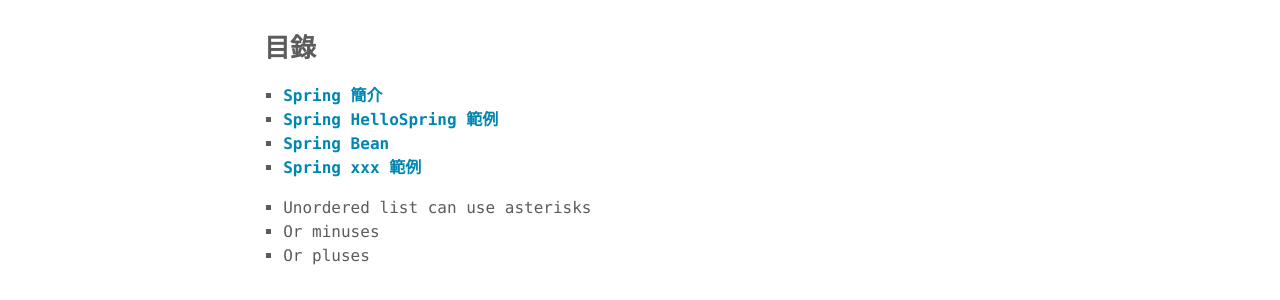
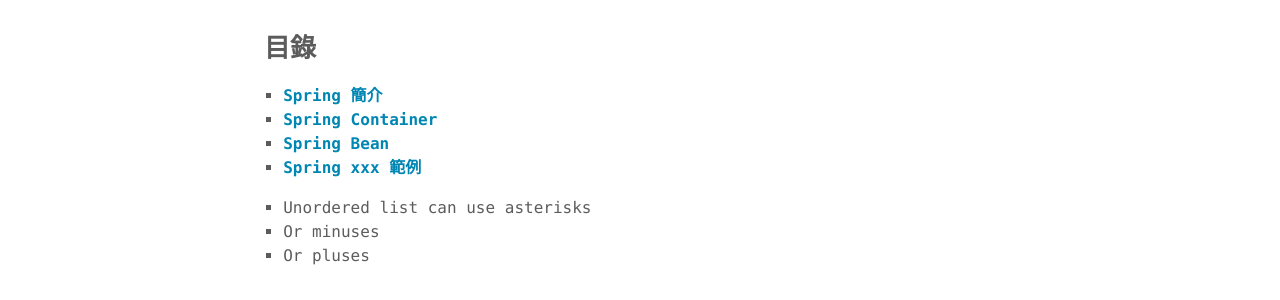
Before and after one commit to securenai/securenai.github.io, a Jekyll site: the page built from spring/spring.md, in a window 1280 px wide. Shown: the part 514-814 px from the top of the page. Built offline with Jekyll 4.4.1, drawn with Linux system fonts in a browser that asks for light colours.

Commit message:
Update spring.md

```diff
--- a/spring/spring.md
+++ b/spring/spring.md
@@ -19,7 +19,7 @@
 ## 目錄
 
 1. [**Spring 簡介**](/spring/spring_page1)
-2. [**Spring HelloSpring 範例**](/spring/spring_page2)
+2. [**Spring Container**](/spring/spring_page2)
 3. [**Spring Bean**](/spring/spring_page3)
 4. [**Spring xxx 範例**](/spring/spring_page5)
 
```
